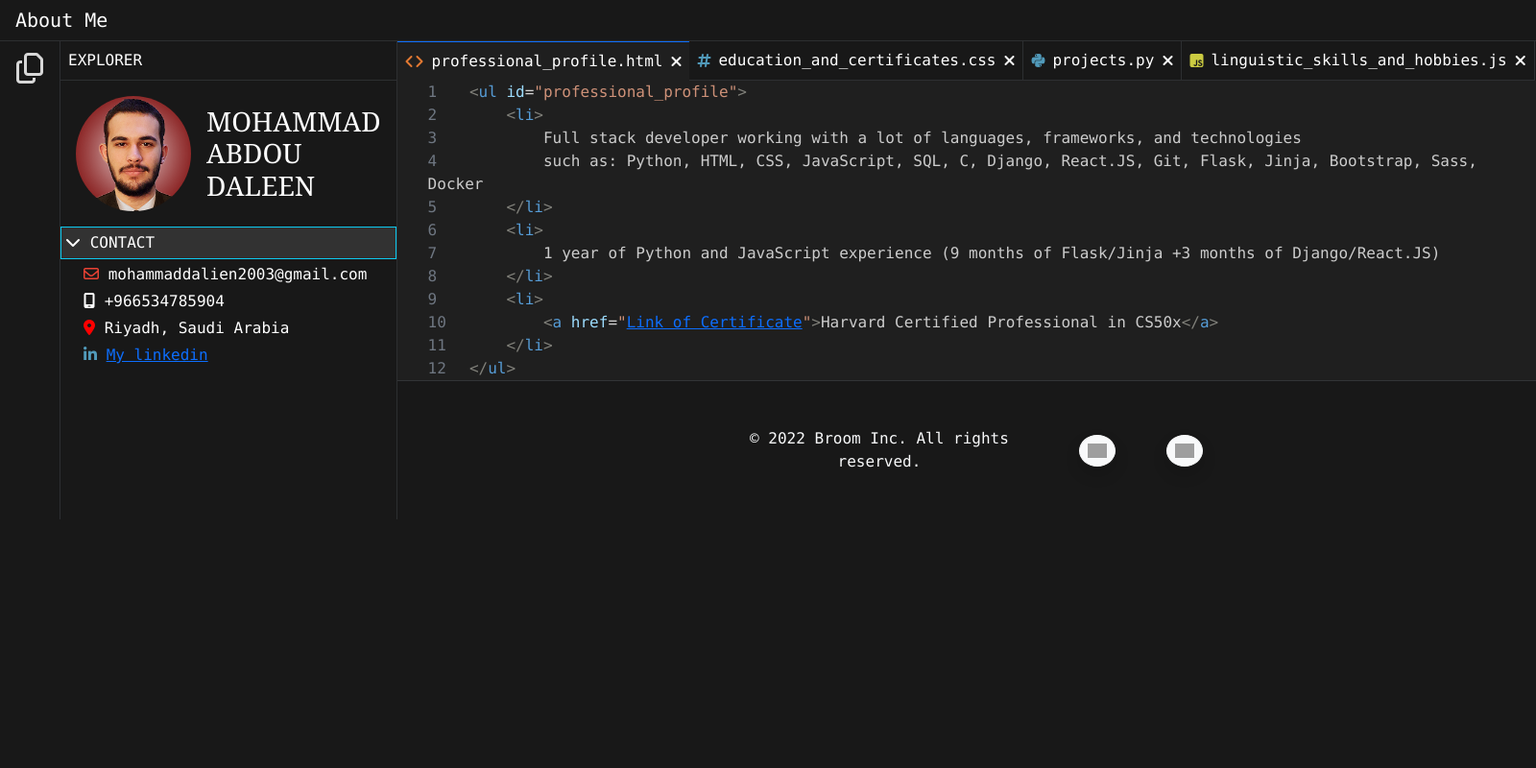
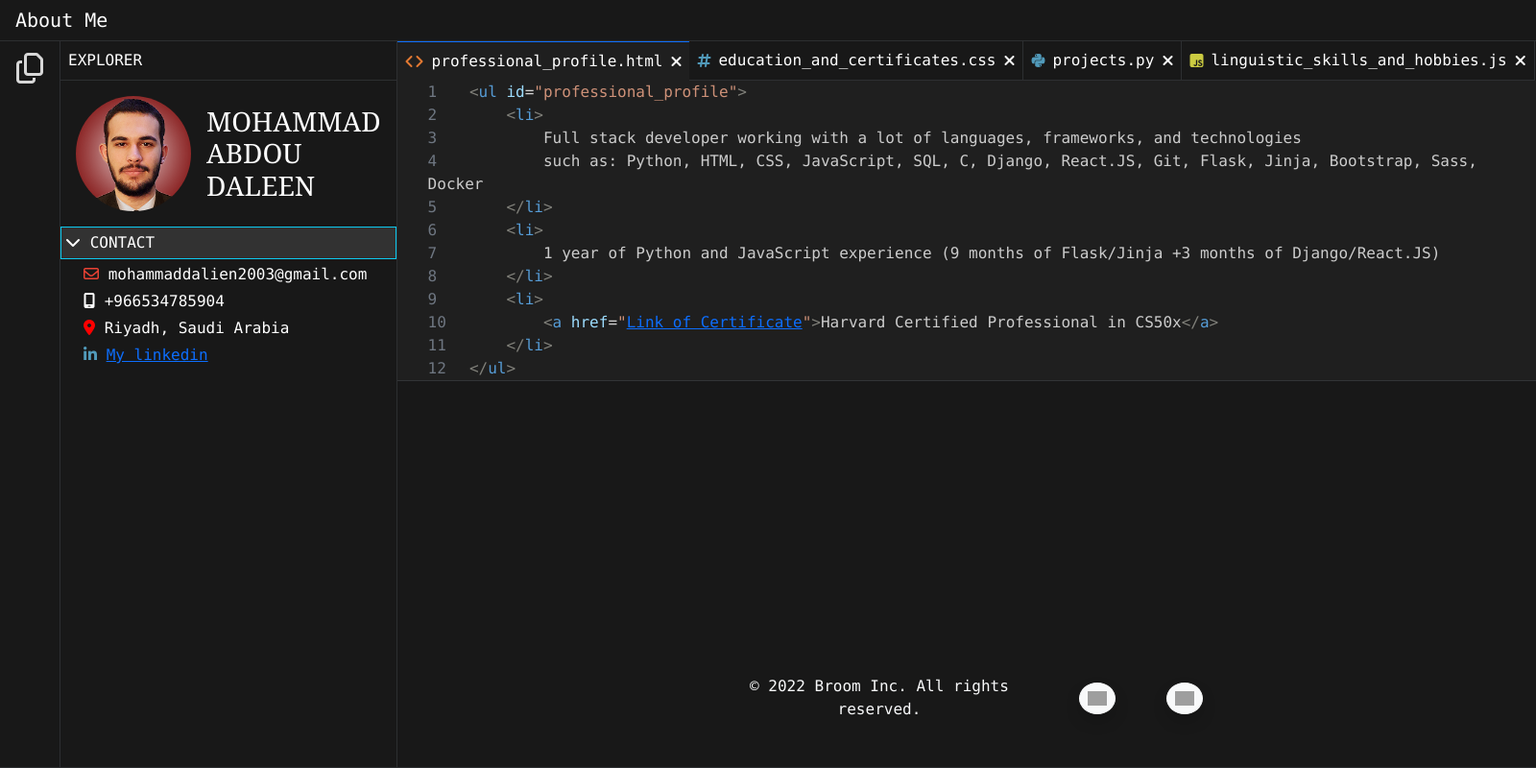
Before and after one commit to MohammadDaleen/cv, a Django app: page / in a window 1600 px wide. Shown: the whole page at 96% size. Run offline with Django 4.2, Linux system fonts and the light colour scheme; some libraries are stand-ins or nearby versions; grey boxes are pictures that could not be loaded.

Commit message:
still reorganize website (try stretch code part)

```diff
--- a/resume/templates/resume/index.html
+++ b/resume/templates/resume/index.html
@@ -3,7 +3,7 @@
 {% load static %}
 
 {% block body %}
-    <div class="h-100" id="main">
+    <div class="h-100 d-flex flex-column" id="main">
 
         <nav class="navbar navbar-dark p-1 border-secondary border-bottom border-opacity-25">
             <div class="container-fluid d-flex align-items-center">
@@ -11,14 +11,14 @@
             </div>
         </nav>
 
-        <div class="d-flex m-0 p-0">
-            <div class="m-0 p-0 border-secondary border-end border-opacity-25">
+        <div class="d-flex m-0 p-0 h-100">
+            <div class="m-0 p-0 border-secondary border-end border-bottom border-opacity-25">
                 <button class="btn p-3" type="button" data-bs-toggle="collapse" data-bs-target="#sidebar" aria-expanded="false" aria-controls="collapseWidthExample">
                     <i class="fa-regular fa-copy fa-2xl" style="color: #d7d7d7;"></i>
                 </button>
             </div>
 
-            <div class="collapse collapse-horizontal show sidebar m-0 p-0 text-nowrap border-secondary border-end border-opacity-25" id="sidebar">
+            <div class="collapse collapse-horizontal show sidebar m-0 p-0 text-nowrap border-secondary border-end border-bottom border-opacity-25" id="sidebar">
                 <div class='d-flex align-items-center p-2 border-secondary border-bottom border-opacity-25'>
                     EXPLORER
                 </div>
@@ -188,7 +188,7 @@
                     <li><span class="ms-4"><span class="bracket">&rbrace;</span></li>
                 </ol>
 
-                <footer class="mt-auto">
+                <footer class="border-secondary border-bottom border-opacity-25 mt-auto">
                     <div class="container-lg">
                         <div class="align-items-center d-flex justify-content-center p-5 row text-light">
                             <div class="col-12 col-md-12 col-lg-4 col-xxl-4 d-flex justify-content-center pb-3 pb-lg-0 px-0">
```
